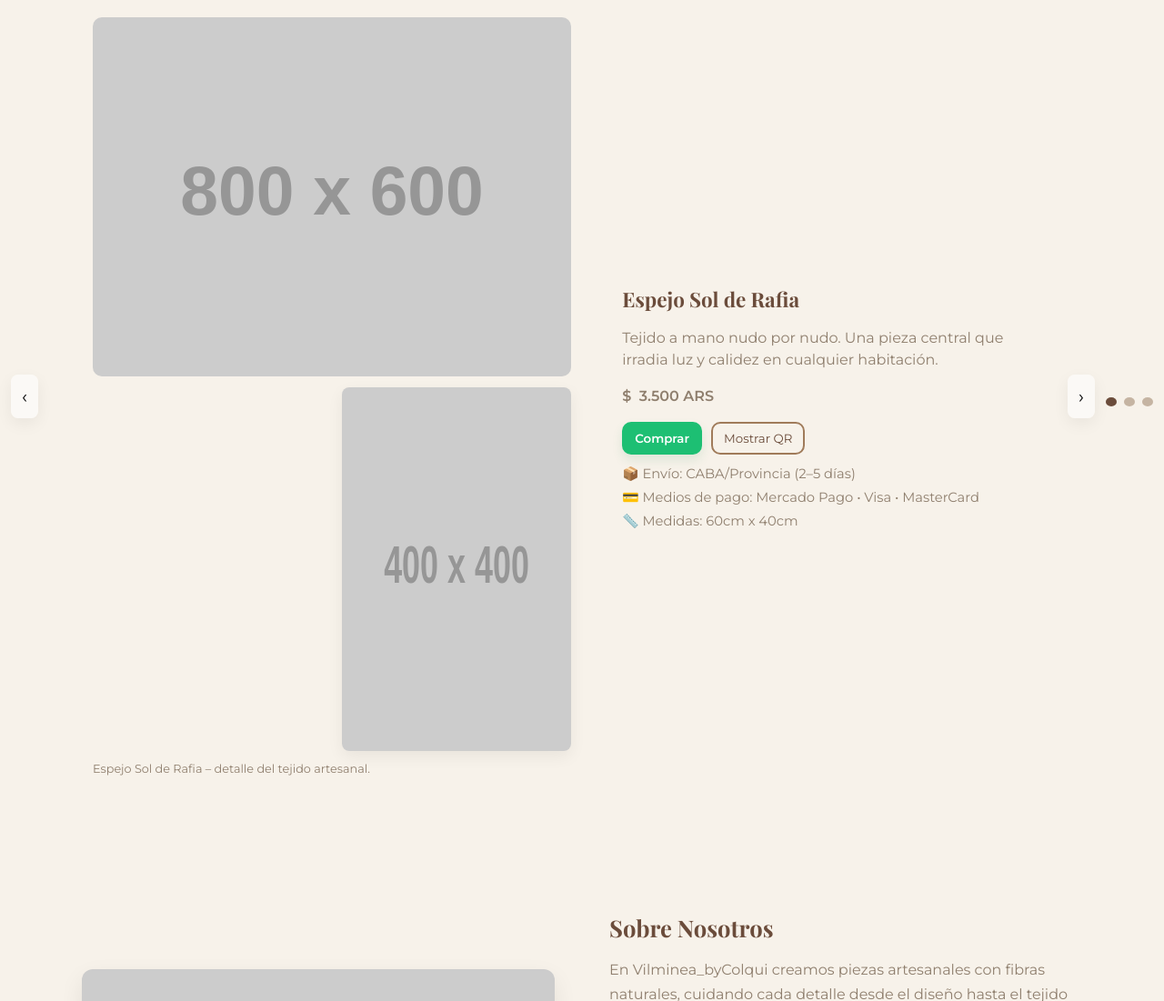
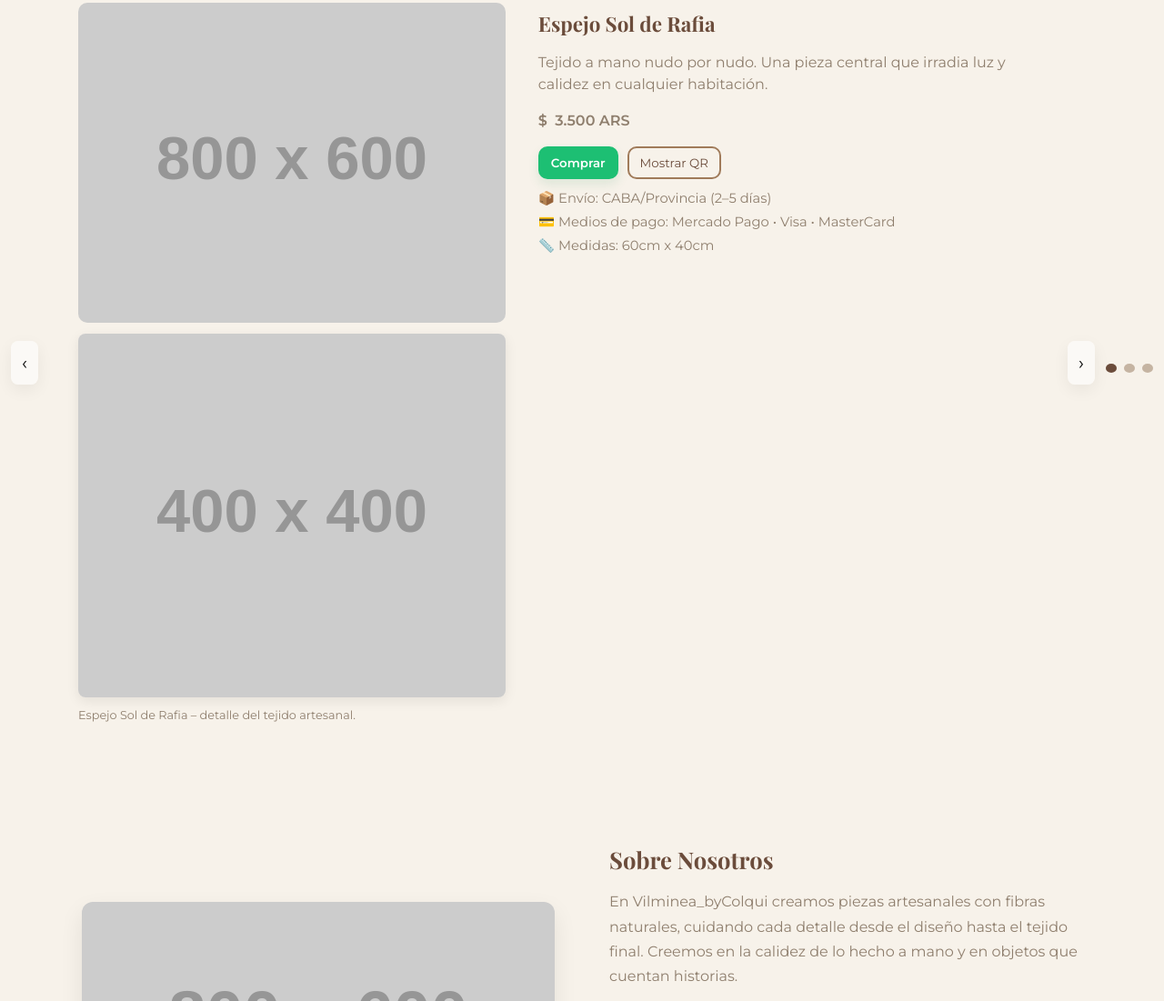
Before and after one commit to JuanPabloCo/vilminea-landing, a plain HTML site: page index.html in a window 1280 px wide. Shown: the part 1009-2110 px from the top of the page at 91% size. Drawn offline with nearby package versions, Linux system fonts and the light colour scheme; placeholder pictures from the web are drawn by us.

Commit message:
feat: layout slides con dos imagenes apiladas y descripcion cercana

```diff
--- a/styles/styles.css
+++ b/styles/styles.css
@@ -99,7 +99,7 @@ button {
 
 /* Ajuste al usar <figure> */
 .hero-image img {
-  width: 100%;
+  width: 60%;
   height: auto;
   display: block;
   border-radius: 8px;
@@ -176,11 +176,11 @@ button {
 .slide {
   flex: 0 0 100%;
   box-sizing: border-box;
-  padding: 48px clamp(16px, 4vw, 48px);
+  padding: 32px clamp(12px, 3vw, 32px);
   display: grid;
-  grid-template-columns: minmax(280px, 52%) 1fr;
-  gap: clamp(24px, 5vw, 56px);
-  align-items: center;
+  grid-template-columns: minmax(260px, 45%) 1fr;
+  gap: clamp(16px, 3vw, 36px);
+  align-items: start;
   justify-content: center;
 }
 
@@ -189,13 +189,15 @@ button {
   pointer-events: none;
 }
 
-/* Diseño asimétrico */
+/* Diseño simetrico */
+
+/* Contenedor de dos imágenes (principal + detalle) apiladas dentro del área roja */
 .image-pair {
-  flex: 0 0 52%;
-  position: relative;
-  display: flex;
-  flex-direction: column;
+  flex: 0 0 100%;
+  display: grid;
+  grid-template-rows: auto auto;
   gap: 12px;
+  margin: 0;
 }
 
 .main-img {
@@ -204,15 +206,16 @@ button {
   border-radius: 10px;
   display: block;
   object-fit: cover;
-  transition: transform .45s ease, box-shadow .3s;
+  transition: transform .35s ease, box-shadow .3s;
 }
 
 .detail-thumb {
-  width: 48%;
-  align-self: flex-end;
+  width: 100%;
+  position: static;
   border-radius: 8px;
-  box-shadow: 0 6px 18px rgba(0, 0, 0, 0.06);
-  transition: transform .35s ease;
+  box-shadow: 0 4px 14px rgba(0, 0, 0, 0.08);
+  transition: transform .25s ease;
+  object-fit: cover;
 }
 
 .slide:hover .main-img {
@@ -226,8 +229,8 @@ button {
 
 .product-info {
   flex: 1;
-  padding: 6px 6px 6px 0;
-  transform: translateY(12px);
+  padding: 4px 4px 4px 0;
+  margin-top: 4px;
 }
 
 .product-info h3 {
```
